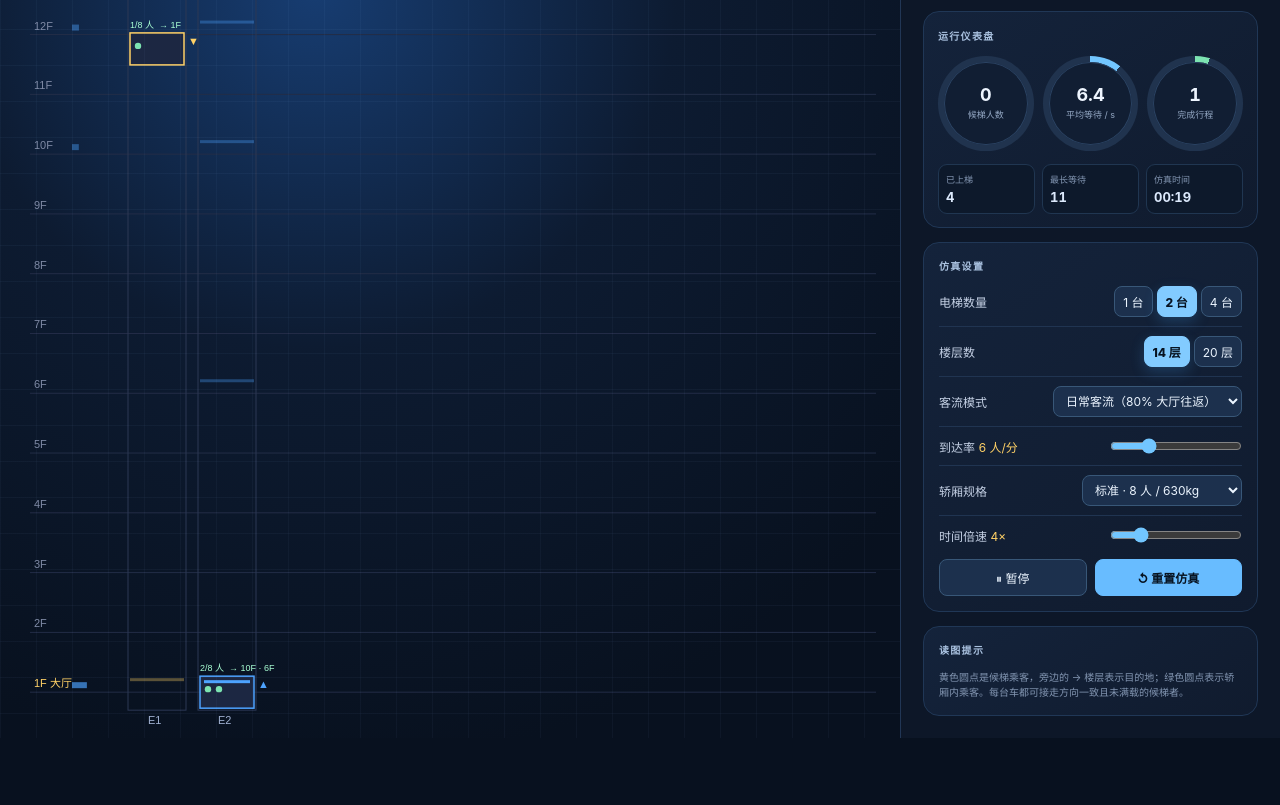
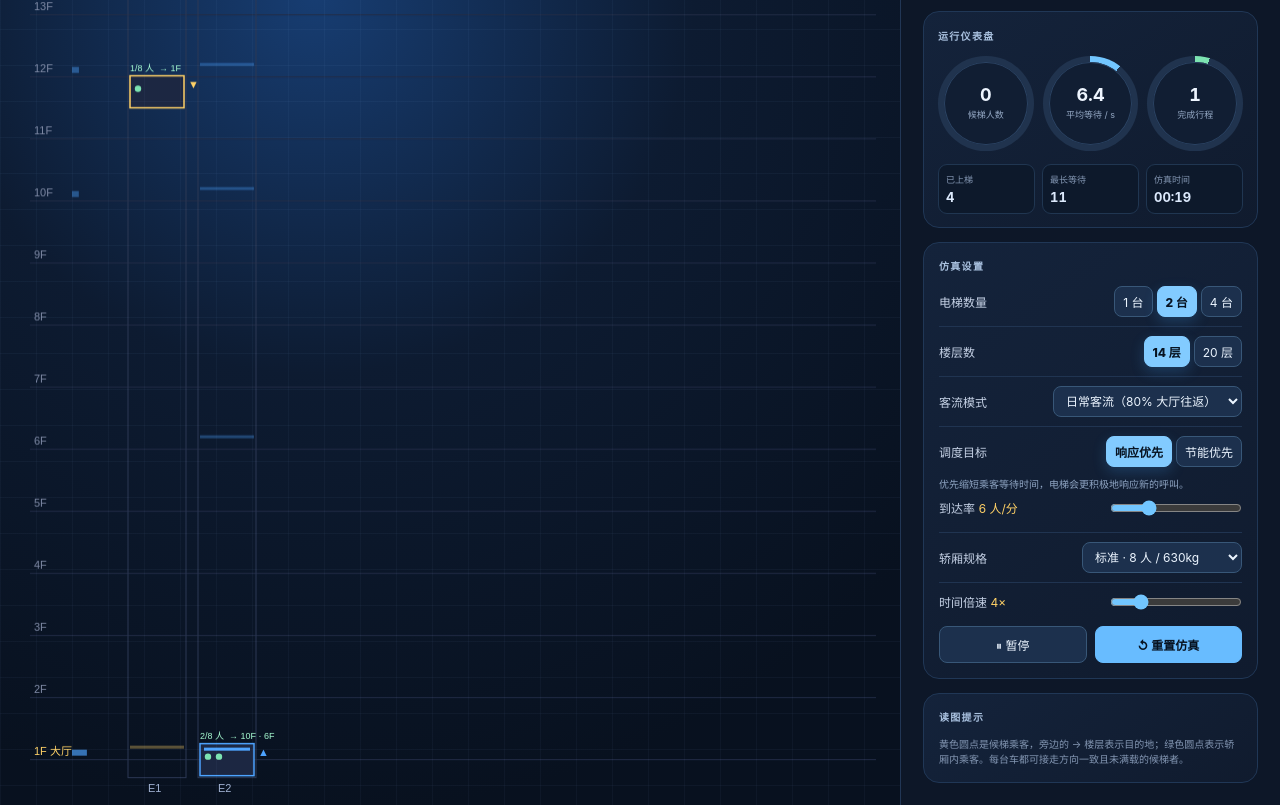
Before and after one commit to marsguo2049/elevator-dispatch, a website: page index.html in a window 1280 px wide. Shown: the part 115-920 px from the top of the page. Before the commit the page ends 853 px from the top, so only its background shows below. Drawn offline with Linux system fonts and the light colour scheme.

Commit message:
Expose response and energy dispatch goals

```diff
--- a/index.html
+++ b/index.html
@@ -45,6 +45,7 @@
   .controls { display:flex; gap:8px; }
   .controls .btn { flex:1; padding:9px; }
   .hint { color:#8396b2; font-size:10px; line-height:1.5; }
+  .objectiveNote { margin-top:10px; color:#8fa5c3; font-size:10px; line-height:1.55; }
   #toast { position:absolute; left:50%; bottom:24px; transform:translateX(-50%); padding:8px 14px; border:1px solid #3b5879; border-radius:999px; background:rgba(15,28,48,.94); font-size:12px; opacity:0; transition:opacity .25s; pointer-events:none; }
   @media (max-width:760px) { body { overflow:auto; } #app { min-height:100dvh; flex-direction:column; } #canvasWrap { height:49svh; min-height:320px; flex:none; } #panel { width:100%; overflow:visible; padding:16px; border-left:0; border-top:1px solid #213655; } h1 { font-size:23px; } .card { padding:14px; } }
 </style>
@@ -96,6 +97,13 @@
           <option value="lunch">午间双向</option>
         </select>
       </div>
+      <div class="row"><label>调度目标</label>
+        <div class="seg" id="objSeg">
+          <button class="btn on" data-n="wait">响应优先</button>
+          <button class="btn" data-n="eff">节能优先</button>
+        </div>
+      </div>
+      <p class="objectiveNote" id="objHint">优先缩短乘客等待时间，电梯会更积极地响应新的呼叫。</p>
       <div class="row"><label>到达率 <span class="val" id="rateVal">6 人/分</span></label>
         <input type="range" id="rate" min="1" max="20" value="6">
       </div>
@@ -524,10 +532,10 @@ function draw(){
     ctx.fillText(ps.length+'人 最长'+oldest.toFixed(0)+'s', startX + Math.min(ps.length,8)*40 + 6, y-4);
   }
 
-  ctx.fillStyle = '#5f6b85';
+  ctx.fillStyle = '#9badc7';
   ctx.font = '12px sans-serif';
-  const modeTxt = {random:'日常 80% 大厅往返',morning:'早高峰上行',evening:'晚高峰下行',lunch:'午间双向'}[P.pattern];
-  ctx.fillText(P.nElev+'台电梯 · '+F+'层 · '+modeTxt+' · '+(P.objective==='wait'?'响应优先':'合乘优先')+' · '+(P.coop?'协同 ETA':'最近可达车(对照)')+' · 需求驻停'+(P.park?'开':'关')+' · seed '+P.seed, 30, 18);
+  const goalTxt = P.objective==='wait' ? '快速响应' : '节能少跑';
+  ctx.fillText(P.nElev+' 台电梯 · '+F+' 层 · 当前目标：'+goalTxt, 30, 18);
 }
 
 /* ================= 统计 ================= */
@@ -570,6 +578,16 @@ document.getElementById('floorSeg').addEventListener('click', e=>{
     reset(); toast('已切换为 '+P.floors+' 层'); }
 });
 document.getElementById('pattern').addEventListener('change', e=>{ P.pattern=e.target.value; reset(); toast('已重置为：'+e.target.selectedOptions[0].text); });
+document.getElementById('objSeg').addEventListener('click', e=>{
+  if(!e.target.dataset.n) return;
+  P.objective = e.target.dataset.n;
+  [...e.currentTarget.children].forEach(b=>b.classList.toggle('on', b===e.target));
+  const energy = P.objective==='eff';
+  document.getElementById('objHint').textContent = energy
+    ? '尽量合并顺路请求，并减少停靠与空载移动；乘客可能会多等一会。'
+    : '优先缩短乘客等待时间，电梯会更积极地响应新的呼叫。';
+  toast(energy ? '调度目标：节能优先' : '调度目标：响应优先');
+});
 document.getElementById('rate').addEventListener('input', e=>{
   P.ratePerMin = +e.target.value;
   document.getElementById('rateVal').textContent = P.ratePerMin+' 人/分';
```
